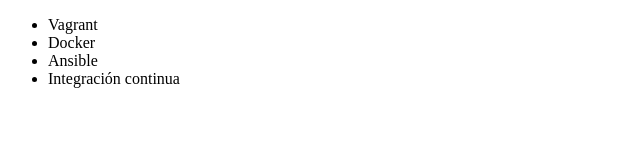
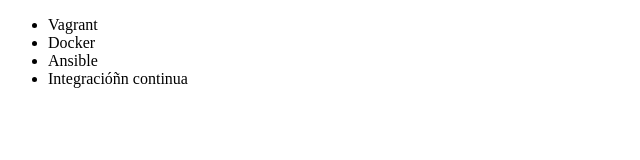
Before and after one commit to wilmer2097/alura-git, a plain HTML site: page index.html in a window 1280 px wide. Shown: the full height of the page, 0-640 px from the left. Drawn offline with Linux system fonts and the light colour scheme.

```diff
--- a/index.html
+++ b/index.html
@@ -9,7 +9,7 @@
          <li> Vagrant </li>
          <li> Docker </li>
          <li> Ansible </li>
-         <li> Integración continua </li>
+         <li> Integracióñn continua </li>
      </ul>
 </body>
 </html>
```
